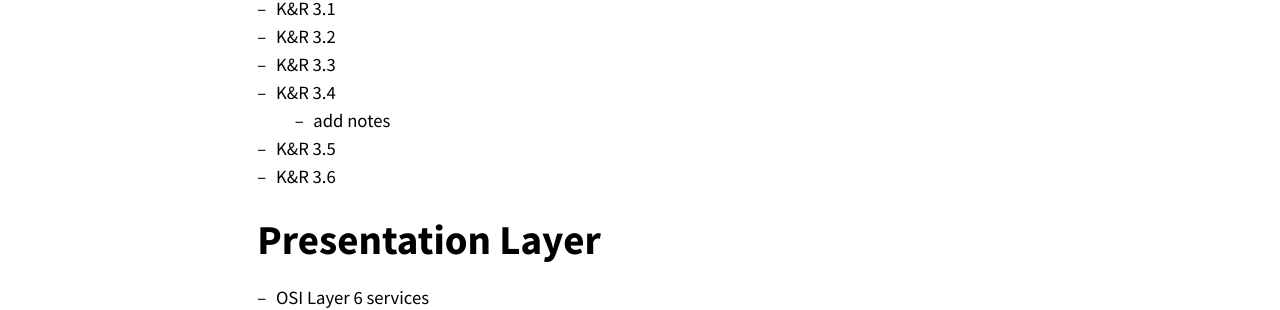
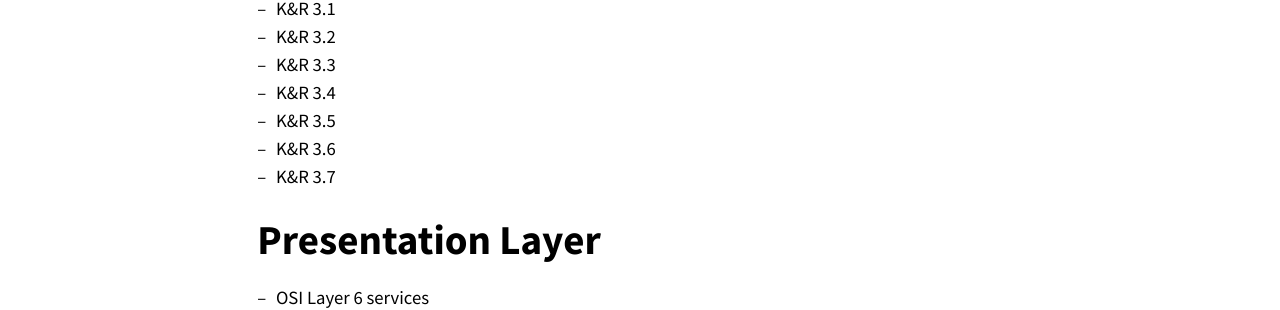
Before and after one commit to jsinkers/notes, a Jekyll site: the page built from _notebooks/comp_sys/04_transport_layer.md, in a window 1280 px wide and 900 px high, scrolled down 2177 px. Shown: the part 150-460 px from the top of the window. Built offline with Jekyll 4.4.1, drawn with Linux system fonts in a browser that asks for light colours.

Commit message:
minor update

```diff
--- a/_notebooks/comp_sys/04_transport_layer.md
+++ b/_notebooks/comp_sys/04_transport_layer.md
@@ -81,9 +81,9 @@ tags:
 - [x] K&R 3.2
 - [x] K&R 3.3
 - [x] K&R 3.4
-  - [ ] add notes
-- [ ] K&R 3.5
-- [ ] K&R 3.6
+- [x] K&R 3.5
+- [x] K&R 3.6
+- [x] K&R 3.7
 
 ## Presentation Layer
 
```
